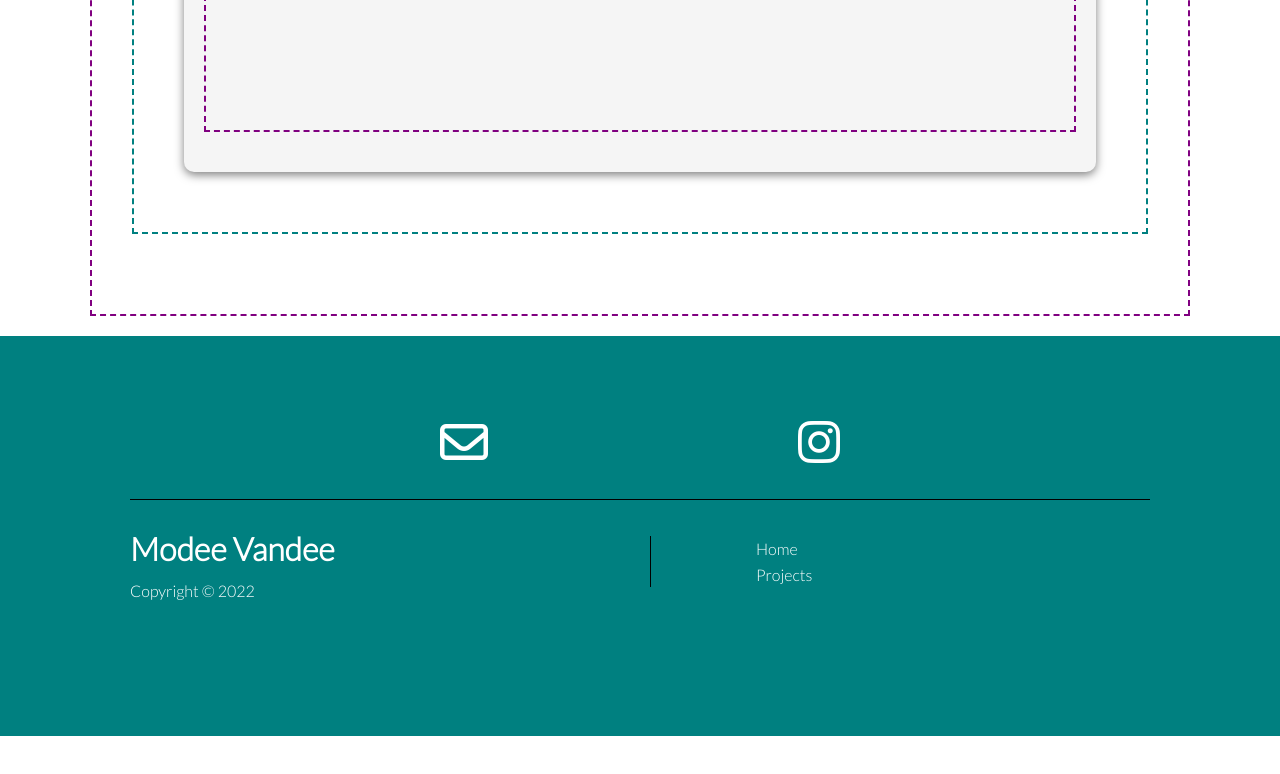
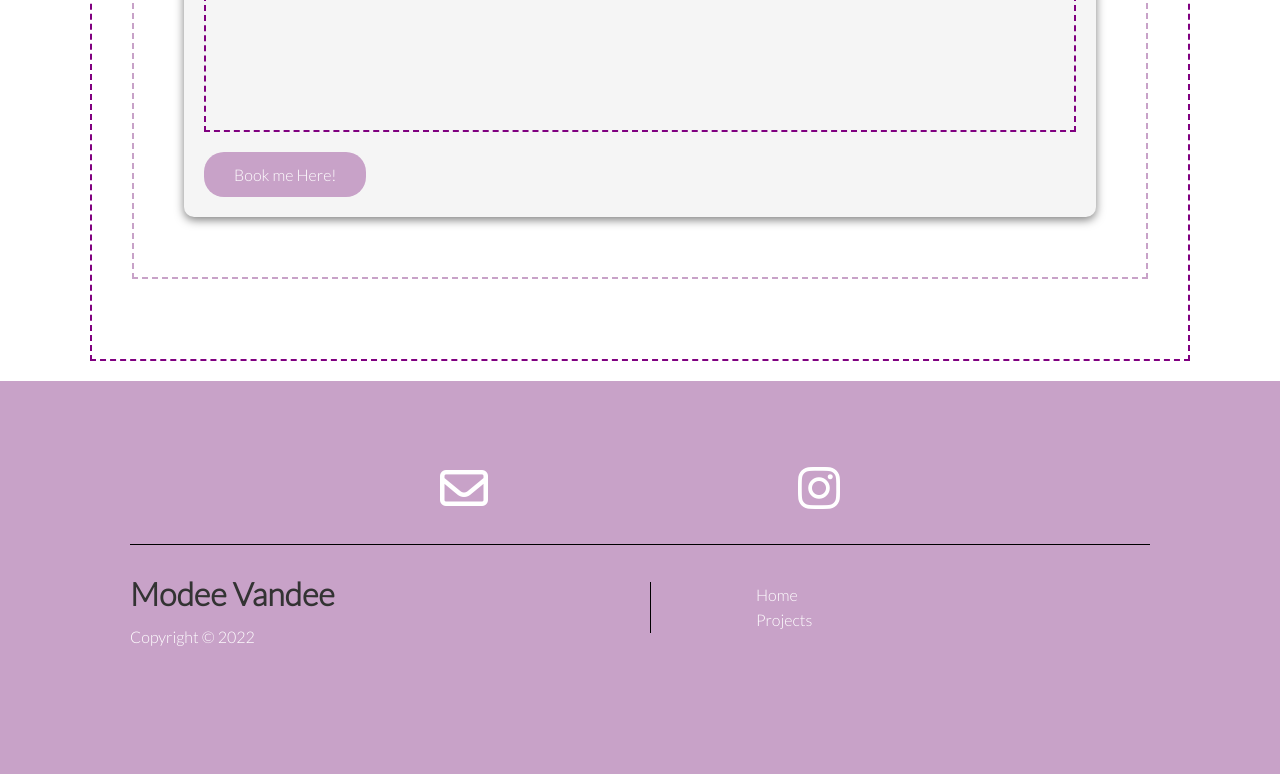
Before and after one commit to modeevandee/fatimah, a plain HTML site: page index.html in a window 1280 px wide. Shown: the part 1318-2092 px from the top of the page. Before the commit the page ends 2054 px from the top, so only its background shows below. Drawn offline with Linux system fonts and the light colour scheme.

Commit message:
update colors

```diff
--- a/css/style.css
+++ b/css/style.css
@@ -1,7 +1,7 @@
 @import url('https://fonts.googleapis.com/css2?family=Lato:wght@300&display=swap');
 
 :root {
-  --primarycolor: teal;
+  --primarycolor: #C8A2C8;
   --secondarycolor: black;
   --thirdcolor: purple;
 }
@@ -46,7 +46,9 @@ h1, h2 {
 img {
   width: 100%;
 }
-
+#bookbtn {
+  margin: 0 auto;
+}
 /* Navbar */
 .navbar {
   background-color: var(--primarycolor);
--- a/index.html
+++ b/index.html
@@ -39,7 +39,7 @@
         </div>
         <div class="social flex">
             <a href="mailto:azfatimah@gmail.com"><i class="fa-regular fa-envelope fa-3x"></i></a>
-            <a href="https://www.instagram.com/faarsum/"><i class="fa-brands fa-instagram fa-3x"></i></a>
+            <a href="https://www.instagram.com/faabshiruu/"><i class="fa-brands fa-instagram fa-3x"></i></a>
         </div>
     </section>
 
@@ -78,6 +78,7 @@
                             <br></li>
                         </ol>
                     </div>
+                    <a id="bookbtn" href="google.com" class="btn btn-primary">Book me Here!</a>
                 </div>
             </div>
         </div>
@@ -87,10 +88,10 @@
         <div class="container grid">
             <div class="social flex">
                 <a href="mailto:azfatimah@gmail.com"><i class="fa-regular fa-envelope fa-3x"></i></a>
-                <a href="https://www.instagram.com/faarsum/"><i class="fa-brands fa-instagram fa-3x"></i></a>
+                <a href="https://www.instagram.com/faabshiruu/"><i class="fa-brands fa-instagram fa-3x"></i></a>
             </div>
             <div class="footer-text">
-                <h1>Modee Vandee</h1>
+                <h1><a href="https://modeevandee.github.io/webcv">Modee Vandee</a></h1>
                 <p>Copyright &copy; 2022</p>
             </div>
             <nav class="footer-nav">
```
